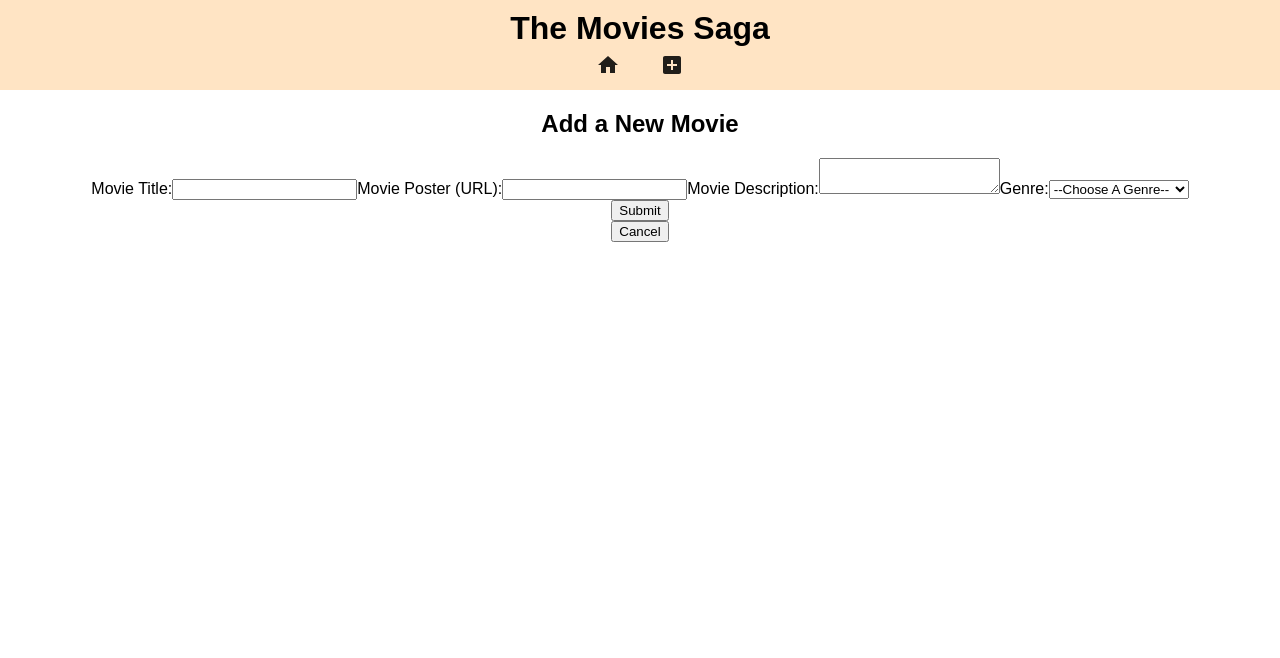
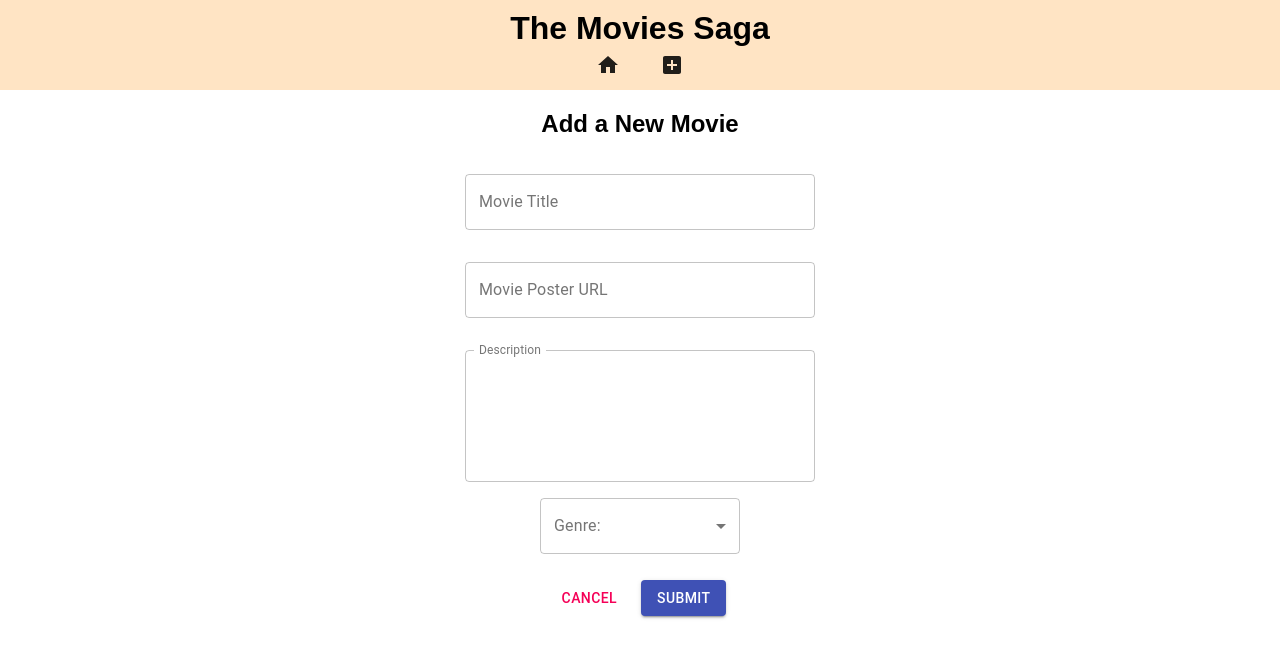
Before and after one commit to patrickrnelson/movie-sagas-weekend, a React (Create React App) app: page /#/addmovie in a window 1280 px wide. Shown: the top 658 px of the page. Built offline with nearby package versions, Linux system fonts and the light colour scheme.

Commit message:
form page is styled

```diff
--- a/src/components/MovieDetails/MovieDetails.jsx
+++ b/src/components/MovieDetails/MovieDetails.jsx
@@ -1,10 +1,22 @@
 import React, { useEffect, useState } from 'react';
 import { useDispatch, useSelector } from 'react-redux';
-import { useHistory } from 'react-router-dom';
+import { useHistory, Link } from 'react-router-dom';
 import './MovieDetails.css'
+import ArrowBackIcon from '@material-ui/icons/ArrowBack';
+import Button from '@material-ui/core/Button';
 
 function MovieDetails() {
   const history = useHistory();
+
+  // mat ui back button style
+  const style = {
+    margin: 0,
+    bottom: 'auto',
+    left: 50,
+    top: 125,
+    right: 'auto',
+    position: 'absolute',
+};
 
   // grab the single movie details from redux store
   const movieDetails = useSelector(store => store.movieDetails);
@@ -13,6 +25,10 @@ function MovieDetails() {
   let movieGenres = movieDetails.all_genres || [];
 
   return (
+    <>
+    <Button component={ Link } to="/" color="primary" style={style}>
+      <ArrowBackIcon />  Back Home
+    </Button>
     <div className="details-container">
       <h2 className="movie-detail-title">{movieDetails.title}</h2>
       <ul id="genre-list">
@@ -26,8 +42,8 @@ function MovieDetails() {
       <div className="description-container">
         <p className="description-text">{movieDetails.description}</p>
       </div>
-      <button onClick={() => history.push('/')}>Back To List</button>
     </div>
+    </>
   )
 }
 
--- a/src/components/MovieList/MovieList.css
+++ b/src/components/MovieList/MovieList.css
@@ -14,6 +14,7 @@
 
 .movie-image-div:hover {
   box-shadow: rgb(187, 187, 187) 10px 10px 5px;
+  cursor: pointer;
 }
 
 .movie-image-div:active {
--- /dev/null
+++ b/src/components/NewMovieForm/NewMovieForm.css
@@ -0,0 +1,15 @@
+#form-container {
+
+}
+
+form {
+  display: flex;
+  flex-direction: column;
+  justify-content: center;
+  align-items: center;
+}
+
+#form-buttons {
+  display: flex;
+  flex-direction: row-reverse;
+}
--- a/src/components/NewMovieForm/NewMovieForm.jsx
+++ b/src/components/NewMovieForm/NewMovieForm.jsx
@@ -1,6 +1,15 @@
 import React, {useState} from 'react';
 import { useDispatch } from 'react-redux';
 import { useHistory } from 'react-router-dom';
+import './NewMovieForm.css'
+import TextField from '@material-ui/core/TextField';
+import Button from '@material-ui/core/Button';
+import Box from '@material-ui/core/Box';
+import Select from '@material-ui/core/Select';
+import MenuItem from '@material-ui/core/MenuItem';
+import InputLabel from '@material-ui/core/InputLabel';
+import FormControl from '@material-ui/core/FormControl';
+
 
 function NewMovieForm() {
   const dispatch = useDispatch();
@@ -63,59 +72,83 @@ function NewMovieForm() {
   return (
     <div>
       <h2>Add a New Movie</h2>
+      <div id="form-container">
         <form onSubmit={handleFormSubmit}>
           {/* FORM INPUTS */}
 
           {/* Title Input */}
-        <label>Movie Title:
-          <input
+          <Box m={1} p={1}>
+            <TextField
+            style={{width: 350}}
+            label="Movie Title"
+            variant="outlined"
             type="text"
             value={newMovieData.title}
             onChange={titleChange} />
-        </label>
-
+          </Box>
           {/* Poster URL Input */}
-        <label>Movie Poster (URL):
-          <input
+          <Box m={1} p={1}>
+            <TextField
+            style={{width: 350}}
+            label="Movie Poster URL"
+            variant="outlined"
             type="text"
             value={newMovieData.poster}
             onChange={posterChange} />
-        </label>
-
+          </Box>
           {/* Description Input */}
-        <label>Movie Description:
-          <textarea
+          <Box  m={1} p={1}>
+            <TextField
+            style={{width: 350}}
+            multiline
+            rows={5}
+            variant="outlined"
+            label="Description"
+            defaultValue="Get Out was released in 2017"
             value={newMovieData.description}
             onChange={descriptionChange} />
-        </label>
+          </Box >
+          {/* Dropdown for genre selector */}
+          <FormControl style={{minWidth: 200}} variant="outlined">
+            <InputLabel id="genreList">Genre:</InputLabel>
+              <Select
+                  name="genres"
+                  value={newMovieData.genre}
+                  onChange={genreChange}
+                  label="Genre"
+                  labelId="genreList"
+                  >
+                <MenuItem value=""><em>--Choose A Genre--</em></MenuItem>
+                <MenuItem value="Adventure">Adventure</MenuItem>
+                <MenuItem value="Animated">Animated</MenuItem>
+                <MenuItem value="Biographical">Biographical</MenuItem>
+                <MenuItem value="Comedy">Comedy</MenuItem>
+                <MenuItem value="Disaster">Disaster</MenuItem>
+                <MenuItem value="Drama">Drama</MenuItem>
+                <MenuItem value="Epic">Epic</MenuItem>
+                <MenuItem value="Fantasy">Fantasy</MenuItem>
+                <MenuItem value="Musical">Musical</MenuItem>
+                <MenuItem value="Romantic">Romantic</MenuItem>
+                <MenuItem value="Science Fiction">Science Fiction</MenuItem>
+                <MenuItem value="Space-Opera">Space-Opera</MenuItem>
+                <MenuItem value="Superhero">Superhero</MenuItem>
+              </Select>
 
-        {/* Dropdown for genre selector */}
-        <label>Genre:
-          <select name="genres"
-              value={newMovieData.genre}
-              onChange={genreChange}>
-            <option value="">--Choose A Genre--</option>
-            <option value="Adventure">Adventure</option>
-            <option value="Animated">Animated</option>
-            <option value="Biographical">Biographical</option>
-            <option value="Comedy">Comedy</option>
-            <option value="Disaster">Disaster</option>
-            <option value="Drama">Drama</option>
-            <option value="Epic">Epic</option>
-            <option value="Fantasy">Fantasy</option>
-            <option value="Musical">Musical</option>
-            <option value="Romantic">Romantic</option>
-            <option value="Science Fiction">Science Fiction</option>
-            <option value="Space-Opera">Space-Opera</option>
-            <option value="Superhero">Superhero</option>
-          </select>
-        </label>
+          </FormControl>
           <br/>
           {/* Submit Button */}
-        <input type="submit" value="Submit"/>
+          <div id="form-buttons">
+            <Box m={1}>
+              <Button type="submit" variant="contained" color="Primary">Submit</Button>
+            </Box>
+            <Box m={1}>
+              <Button color="secondary" onClick={handleCancel}>Cancel</Button>
+            </Box>
+          </div>
         </form>
         {/* Cancel button to go back home */}
-      <button onClick={handleCancel}>Cancel</button>
+
+      </div>
     </div>
   )
 }
```
Lines whose indentation alone changed are shown as unchanged.
